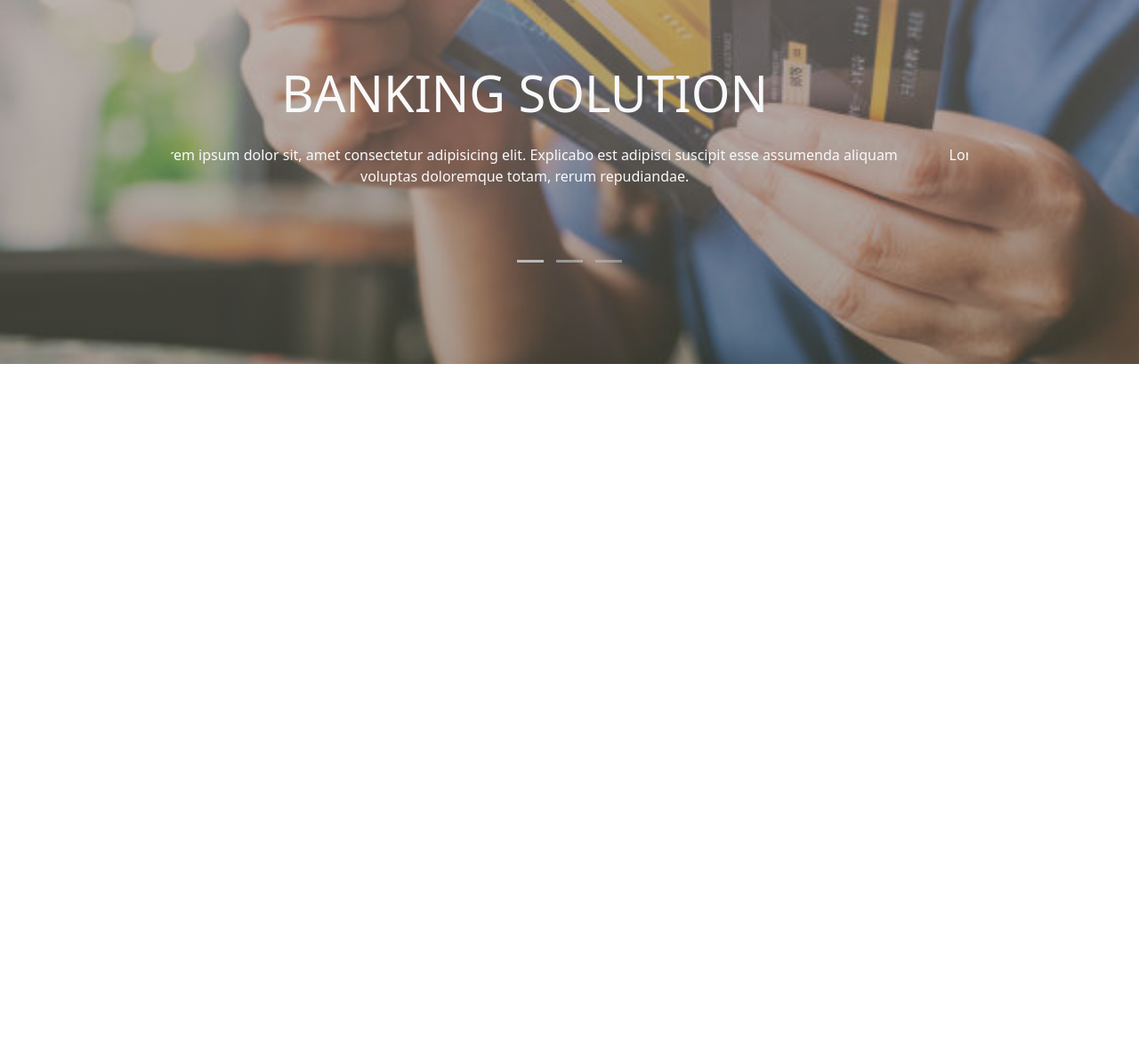
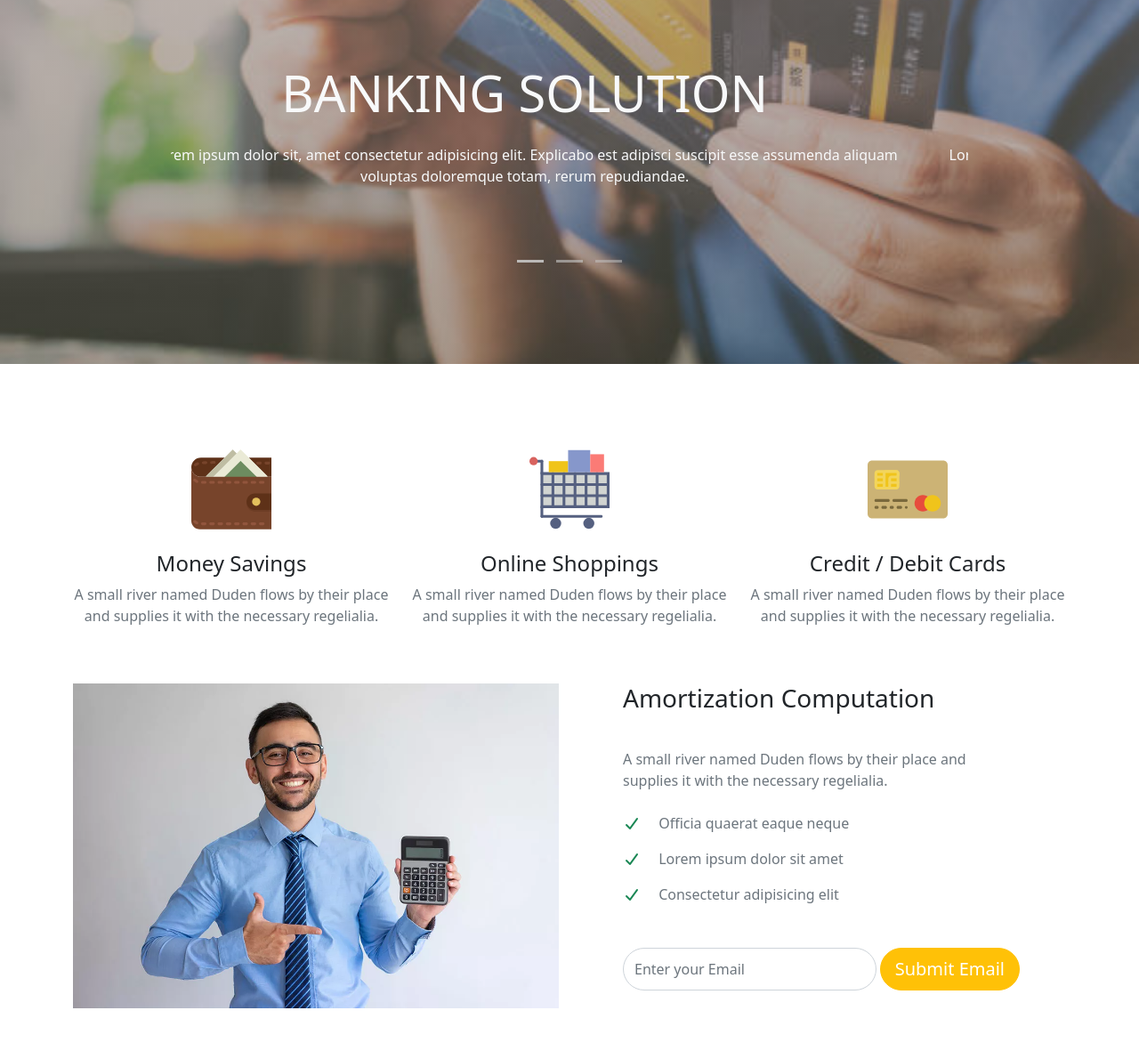
Before and after one commit to Marwa989/project1-marwa, a plain HTML site: page index.html in a window 1280 px wide. Shown: the part 391-1572 px from the top of the page at 89% size. Before the commit the page ends 848 px from the top, so only its background shows below. Drawn offline with nearby package versions, Linux system fonts and the light colour scheme; a script that the page names is missing.

Commit message:
amortization computation section

```diff
--- a/index.html
+++ b/index.html
@@ -1,8 +1,8 @@
 <!DOCTYPE html>
 <html lang="en">
   <head>
-    <meta charset="UTF-8">
-    <meta name="viewport" content="width=device-width, initial-scale=1.0">
+    <meta charset="UTF-8" />
+    <meta name="viewport" content="width=device-width, initial-scale=1.0" />
     <title>Document</title>
     <link
       rel="stylesheet"
@@ -31,8 +31,8 @@
         position: relative;
       }
 
-      @media (max-width:768px){
-        .background{
+      @media (max-width: 768px) {
+        .background {
           background-attachment: scroll;
         }
       }
@@ -53,7 +53,6 @@
       .carousel-indicators [data-bs-target] {
         background-color: rgb(200, 200, 200);
       }
-
     </style>
   </head>
   <body>
@@ -104,13 +103,10 @@
                       href="#"
                       role="button"
                       class="dropdown-item dropdown-toggle"
-
                       data-bs-toggle="dropdown"
-
-
                       >More Links</a
                     >
-                    <ul class="dropdown-menu dropdown-menu-end" >
+                    <ul class="dropdown-menu dropdown-menu-end">
                       <li><a href="#" class="dropdown-item">Menu 1</a></li>
                       <li><a href="#" class="dropdown-item">Menu 2</a></li>
                       <li><a href="#" class="dropdown-item">Menu 3</a></li>
@@ -206,6 +202,106 @@
       </div>
     </div>
     <!--header-section-end-->
+    <!--  Amortization Computation-section-->
+    <div class="container">
+      <div class="row justify-content-center mt-5">
+        <div class="col-md-4">
+          <div>
+            <img
+              src="./images/001-wallet.svg"
+              alt=""
+              width="90px"
+              class="img-fluid mx-auto d-block"
+            />
+            <h4 class="pt-4 text-center">Money Savings</h4>
+            <p class="text-center text-secondary">
+              A small river named Duden flows by their place and supplies it
+              with the necessary regelialia.
+            </p>
+          </div>
+        </div>
+        <div class="col-md-4">
+          <div>
+            <img
+              src="./images/004-cart.svg"
+              alt=""
+              width="90px"
+              class="img-fluid mx-auto d-block"
+            />
+            <h4 class="pt-4 text-center">Online Shoppings</h4>
+            <p class="text-center text-secondary">
+              A small river named Duden flows by their place and supplies it
+              with the necessary regelialia.
+            </p>
+          </div>
+        </div>
+        <div class="col-md-4">
+          <div>
+            <img
+              src="./images/006-credit-card.svg"
+              alt=""
+              width="90px"
+              class="img-fluid mx-auto d-block"
+            />
+            <h4 class="pt-4 text-center">Credit / Debit Cards</h4>
+            <p class="text-center text-secondary">
+              A small river named Duden flows by their place and supplies it
+              with the necessary regelialia.
+            </p>
+          </div>
+        </div>
+      </div>
+      <div class="row justify-content-center mt-5">
+        <div class="col-md-6">
+          <div class="mb-5">
+            <img src="./images/about_2.jpg.webp" alt="" class="img-fluid" />
+          </div>
+        </div>
+        <div class="col-md-6">
+          <div class="px-5">
+            <h3 class="pb-3">Amortization Computation</h3>
+            <p class="text-secondary my-4">
+              A small river named Duden flows by their place and supplies it
+              with the necessary regelialia.
+            </p>
+            <p class="text-secondary">
+              <span class="text-success pe-3"
+                ><i class="fa-solid fa-check"></i
+              ></span>
+              Officia quaerat eaque neque
+            </p>
+            <p class="text-secondary">
+              <span class="text-success pe-3"
+                ><i class="fa-solid fa-check"></i
+              ></span>
+              Lorem ipsum dolor sit amet
+            </p>
+            <p class="text-secondary">
+              <span class="text-success pe-3"
+                ><i class="fa-solid fa-check"></i
+              ></span>
+              Consectetur adipisicing elit
+            </p>
+          </div>
+
+          <div class="input-group px-5 mt-5 d-flex justify-content-between">
+            <input
+              type="text"
+              placeholder="Enter your Email"
+              class="form-control rounded-pill"
+            />
+            <button
+              type="submit"
+              class="btn btn-warning btn-lg rounded-pill text-white mx-1"
+            >
+              Submit Email
+            </button>
+          </div>
+        </div>
+      </div>
+    </div>
+
+    <!-- End Amortization Computation-section-->
 
     <script src="https://cdn.jsdelivr.net/npm/@popperjs/core@2.11.8/dist/umd/popper.min.js"></script>
     <script src="https://cdn.jsdelivr.net/npm/bootstrap@5.3.3/dist/js/bootstrap.min.js"></script>
```
Also changed, not shown: images/001-wallet.svg (added), images/004-cart.svg (added), images/006-credit-card.svg (added), images/about_2.jpg.webp (added). Lines whose indentation alone changed are shown as unchanged.
